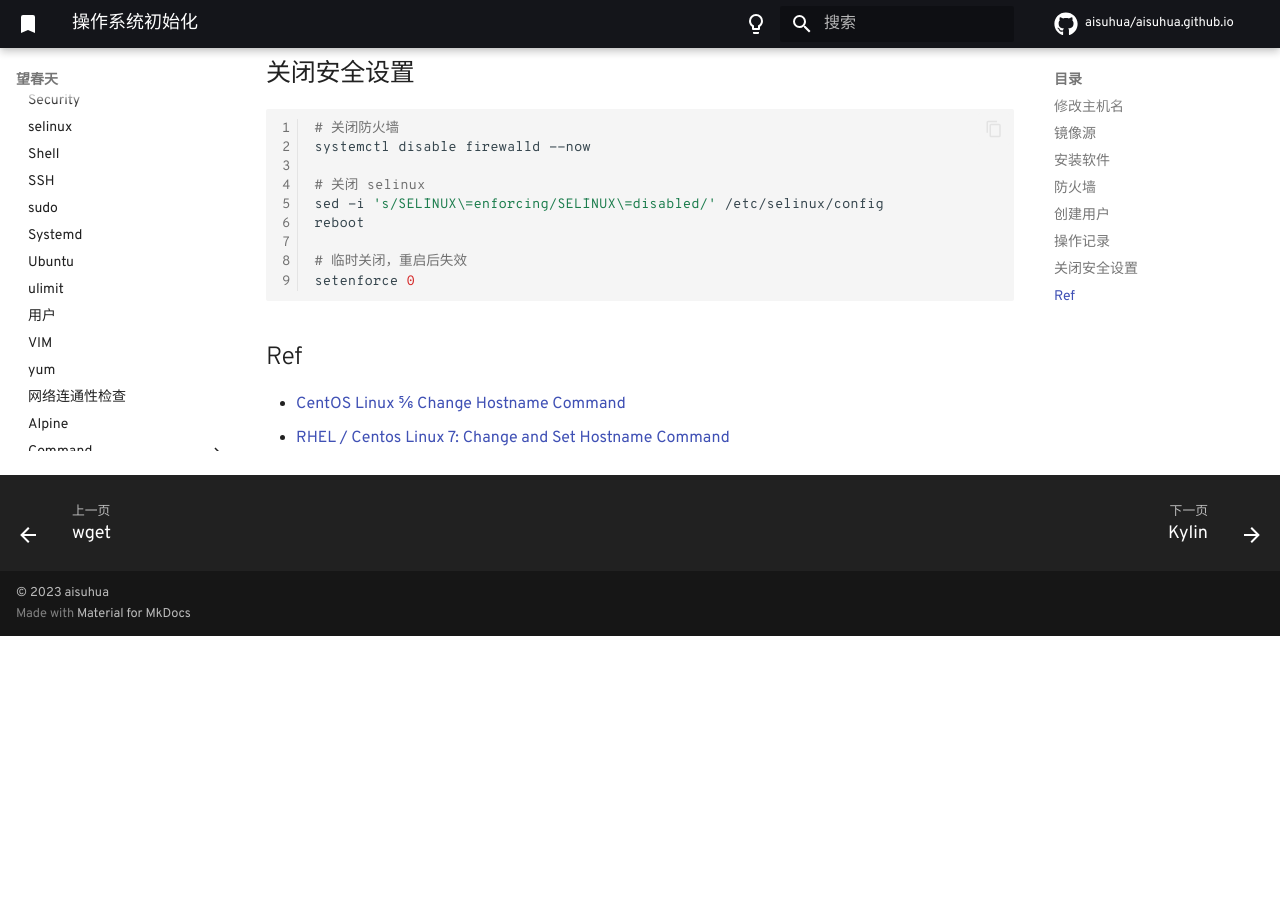
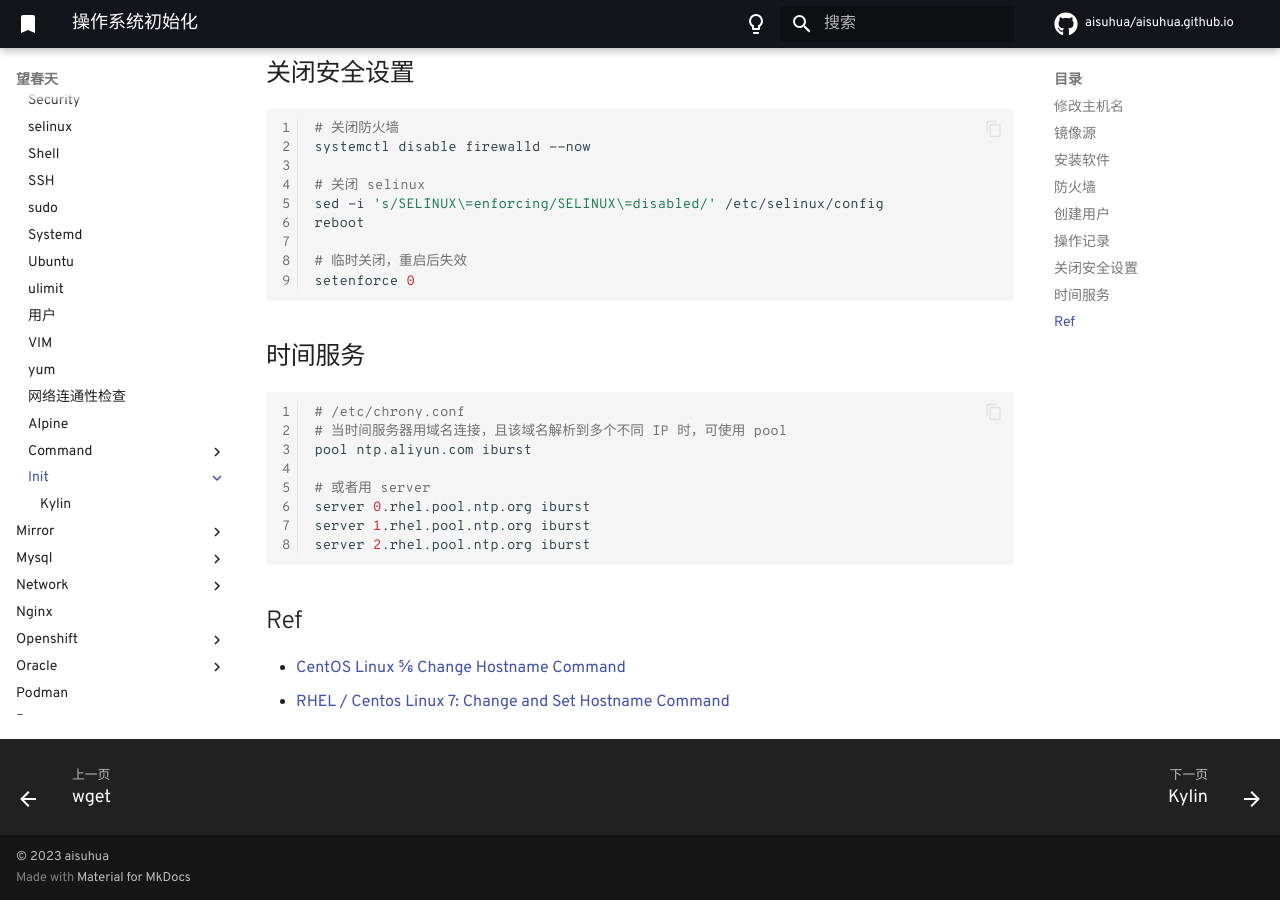
Before and after one commit to aisuhua/aisuhua.github.io, an MkDocs documentation site: the page built from docs/linux/init/README.md, in a window 1280 px wide and 900 px high, scrolled down 2716 px. Built offline with MkDocs 1.6.1 and Material for MkDocs 9.7.7, drawn with Linux system fonts in a browser that asks for light colours; comment, search, counter and statistics services are not loaded; before the commit the page ends 3352 px from its top, so only the background shows below that.

Commit message:
README.md

````diff
--- a/docs/linux/init/README.md
+++ b/docs/linux/init/README.md
@@ -145,6 +145,19 @@ reboot
 setenforce 0
 ```
 
+## 时间服务
+
+```sh
+# /etc/chrony.conf
+# 当时间服务器用域名连接，且该域名解析到多个不同 IP 时，可使用 pool
+pool ntp.aliyun.com iburst
+
+# 或者用 server
+server 0.rhel.pool.ntp.org iburst
+server 1.rhel.pool.ntp.org iburst
+server 2.rhel.pool.ntp.org iburst
+```
+
 
 ## Ref
 
````
